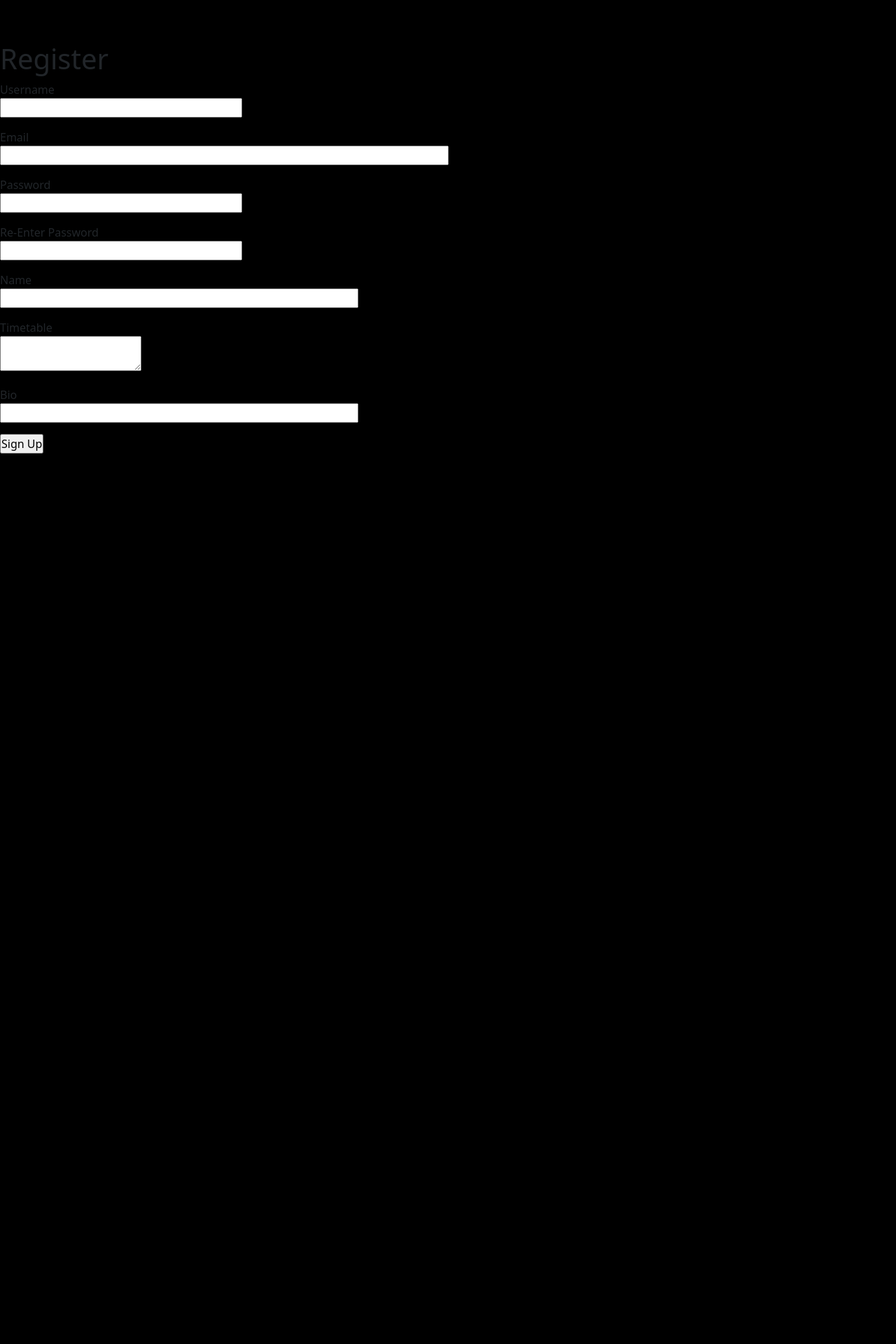
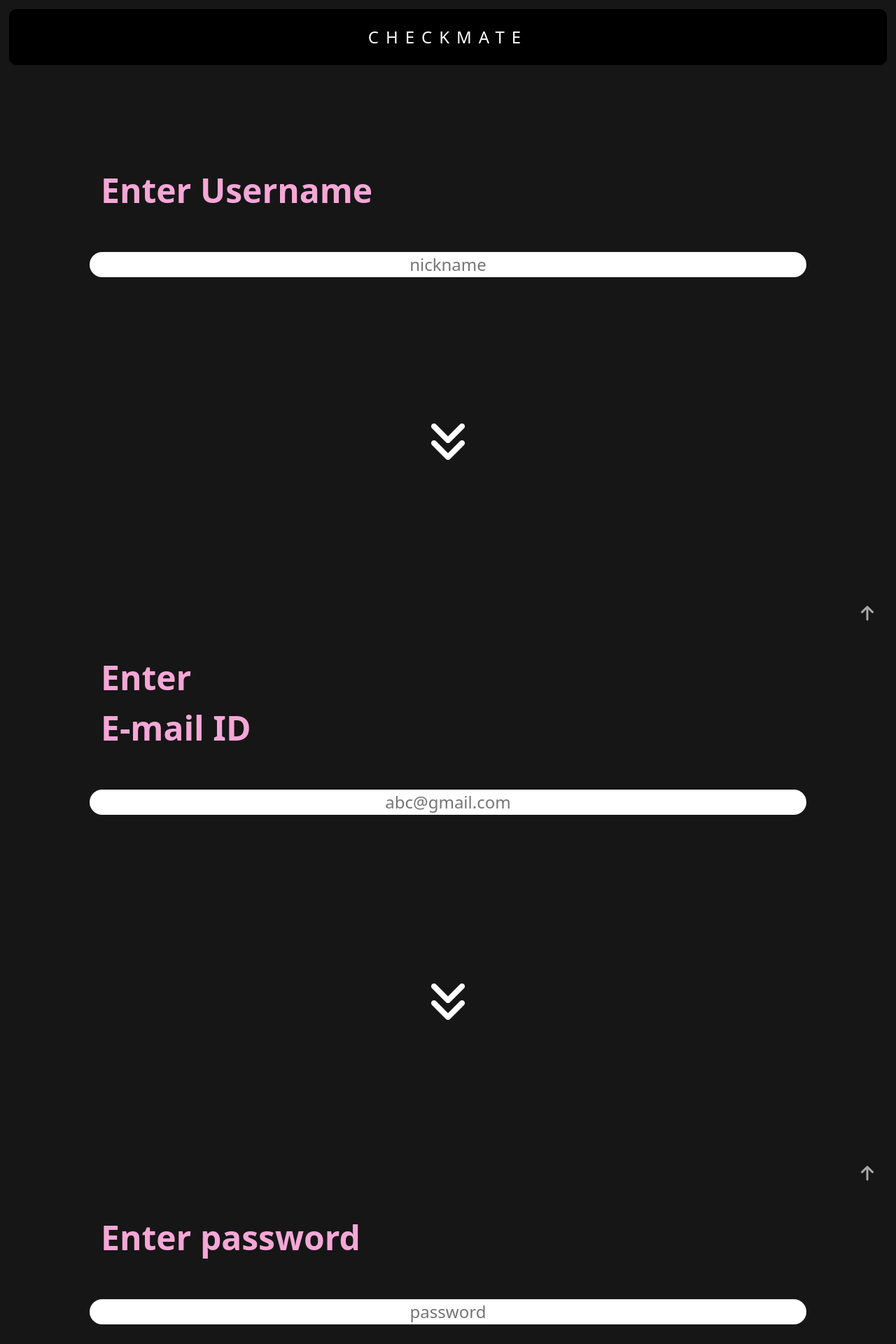
Before and after one commit to ro-jc/checkmate, a Flask app: page /signup in a window 1280 px wide. Shown: the top 1920 px of the page at 70% size. Before the commit the page ends 648 px from the top, so only its background shows below. Run offline with Flask 3, Linux system fonts and the light colour scheme; some libraries are stand-ins or nearby versions.

Commit message:
signup page 99percent completed

```diff
--- a/checkmate/forms.py
+++ b/checkmate/forms.py
@@ -27,16 +27,16 @@ class LoginForm(FlaskForm):
 
 
 class SignUpForm(FlaskForm):
-    username = StringField("Username", validators=[DataRequired()])
-    email = StringField("Email", validators=[Email()])
-    password = PasswordField("Password", validators=[DataRequired()])
+    username = StringField("", validators=[DataRequired()])
+    email = StringField("", validators=[Email()])
+    password = PasswordField("", validators=[DataRequired()])
     password2 = PasswordField(
-        "Re-Enter Password", validators=[DataRequired(), EqualTo("password")]
+        "", validators=[DataRequired(), EqualTo("password")]
     )
-    name = StringField("Name", validators=[DataRequired()])
-    timetable = TextAreaField("Timetable", validators=[DataRequired()])
+    name = StringField("", validators=[DataRequired()])
+    timetable = TextAreaField("", validators=[DataRequired()])
     bio = StringField("Bio")
-    submit = SubmitField("Sign Up")
+    submit = SubmitField("REGISTER")
 
     def validate_username(self, username):
         db = get_db()
--- a/checkmate/static/script.js
+++ b/checkmate/static/script.js
@@ -32,3 +32,12 @@ function closeNav() {
     document.getElementById("mySidenav").style.width = "0";
     document.getElementById("main").style.marginRight = "0";
 }
+
+
+vhpx = document.documentElement.clientHeight
+function scrollDown() {
+    window.scrollBy(0, vhpx);
+}
+function scrollUp() {
+    window.scrollBy(0, -vhpx);
+}
--- a/checkmate/static/styleOne.css
+++ b/checkmate/static/styleOne.css
@@ -5,14 +5,21 @@
 }
 
 body{
-    background: #000000;
+    background: #1c1c1c;
+    background:rgb(22, 22, 22);
     scrollbar-width: none;
     -ms-overflow-style: none;
-
+    -webkit-user-select: none;
+    /* Safari */
+    -ms-user-select: none;
+    /* IE 10 and IE 11 */
+    user-select: none;
+    /* Standard syntax */
 }
 body::-webkit-scrollbar {
     display: none;
 }
+
 .reqBar{
     height: 7.5vh;
     width: 100vw;
@@ -331,12 +338,12 @@ body::-webkit-scrollbar {
     position: fixed;
     width: 100vw;
     bottom: 2vh;
-    background: #000;
+    /* background: #000; */
 }
 .signupBtn, .loginBtn{
     text-decoration: none;
     font-size: 1.8rem;
-    border: 5px solid grey;
+    border: 5px solid rgb(190, 0, 82);
     padding: 0.2rem 0rem;
     width: 36vw;
     display: flex;
@@ -349,7 +356,7 @@ body::-webkit-scrollbar {
     font-weight: bolder;
 }
 .signupBtn{
-    background: grey;
+    background: rgb(190, 0, 82);
     color: #000;
     font-weight: bolder;
 }
@@ -440,7 +447,197 @@ body::-webkit-scrollbar {
     font-size: 1.5rem;
     letter-spacing: 10px;
 }
+.loginLogoBar {
+    position: fixed;
+    background: #000;
+    top: 0;
+    width: calc(100vw - 26px);
+    border-radius: 10px;
+    height: 10vh;
+    margin: 13px;
+    display: flex;
+    justify-content: center;
+    /* background: rgb(48, 48, 48); */
+    align-items: center;
+    color: white;
+    font-size: 1.5rem;
+    letter-spacing: 10px;
+    z-index: 99999;
+}
 .homeBtn{
     color: white;
     font-size: 1.4rem;
 }
+
+
+form label {
+    background: #000;
+}
+.registerForm input {
+    text-align: center;
+    width: 80vw;
+}
+.registerForm textarea {
+    width: 80vw;
+    height: 15vh;
+    border-radius: 25px;
+    border: none;
+}
+
+
+.entryForm{
+    width: 80vw;
+    position: absolute;
+    top: 20vh;
+    display: flex;
+    justify-content: center;
+    flex-direction: column;
+    /* align-items: center; */
+}
+.enterInfo{
+    color: rgb(245, 167, 214);
+    padding: 1rem;
+    font-size: 3rem;
+    font-weight: bold;
+}
+.enterUsername{
+    font-size: 1.5rem ;
+    height: calc(100vh - 13vh);
+    /* background: red; */
+    display: flex;
+    justify-content: center;
+    align-items: center;
+    flex-direction: column;
+    position: relative;
+}
+
+.enterMail{
+    font-size: 1.5rem;
+    height: 100vh;
+    display: flex;
+    justify-content: center;
+    align-items: center;
+    flex-direction: column;
+    position: relative;
+}
+.enterPassword{
+    font-size: 1.5rem;
+    height: 100vh;
+    /* background: red; */
+    display: flex;
+    justify-content: center;
+    align-items: center;
+    flex-direction: column;
+    position: relative;
+}
+.enterRePassword{
+    font-size: 1.5rem;
+    height: 100vh;
+    display: flex;
+    justify-content: center;
+    align-items: center;
+    flex-direction: column;
+    position: relative;
+}
+.enterName{
+    font-size: 1.5rem;
+    height: 100vh;
+    /* background: red; */
+    display: flex;
+    justify-content: center;
+    align-items: center;
+    position: relative;
+    flex-direction: column;
+}
+.enterTT{
+    font-size: 1.5rem;
+    height: 100vh;
+    display: flex;
+    justify-content: center;
+    align-items: center;
+    flex-direction: column;
+    position: relative;
+    /* background: blue; */
+}
+.enterSubmit{
+    /* font-size: 1.5rem;
+    height: 100vh;
+    display: flex;
+    justify-content: center;
+    align-items: center;
+    position: relative; */
+    width: 100%;
+    display: flex;
+    justify-content: start;
+    align-items: center;
+    /* font-size: 1rem; */
+    /* font-weight: bold; */
+}
+
+
+.swipeDown{
+    font-size: 4rem;
+    position: absolute;
+    bottom: 10vh;
+    animation: mover 0.5s infinite alternate;
+    color: white;
+}
+.goPrevious {
+    font-size: 1.5rem;
+    position: absolute;
+    top: 13.5vh;
+    right: 2rem;
+    color: darkgrey;
+}
+
+@-webkit-keyframes mover {
+    0% {
+        transform: translateY(0);
+    }
+
+    100% {
+        transform: translateY(-15px);
+    }
+}
+
+@keyframes mover {
+    0% {
+        transform: translateY(0);
+    }
+
+    100% {
+        transform: translateY(-15px);
+    }
+}
+
+.registerBtn{
+    margin: 20px 0 0 0;
+    /* width: calc(80vw - 20px); */
+    background: rgb(190, 0, 82);
+    border: none;
+    color: white;
+    padding: 5px;
+    border-radius: 50px;
+}
+.inputBox{
+    border-radius: 50px;
+    border: none;
+    background: #ffffff;
+}
+.topExt{
+    position: fixed;
+    top: 0;
+    width: 100vw;
+    height: 13vh;
+    background: rgb(22, 22, 22);
+    z-index: 9999999;
+}
+#submit{
+    /* width: 45vw; */
+    /* position: absolute; */
+    margin-top: 30px;
+    font-size: 1.5rem;
+    font-weight: bold;
+    /* letter-spacing: 3px; */
+    /* right: 0; */
+}
--- a/checkmate/templates/signup.html
+++ b/checkmate/templates/signup.html
@@ -1,58 +1,89 @@
 {% extends "base.html" %}
 
 {% block content %}
-    <h1>Register</h1>
-    <form action="" method="post">
+
+<div class="topExt"><div class="loginLogoBar">CHECKMATE</div></div>
+    <form class="registerForm" action="" method="post">
         {{ form.hidden_tag() }}
-        <p>
+        <div class="enterUsername">
+            <div class="entryForm">
+            <div class="enterInfo">Enter Username</div>
             {{ form.username.label }}<br>
-            {{ form.username(size=32) }}<br>
+            {{ form.username(size=32,placeholder="nickname",class="inputBox") }}<br>
             {% for error in form.username.errors %}
             <span style="color: red;">[{{ error }}]</span>
             {% endfor %}
-        </p>
-        <p>
+            </div>
+            <i onclick="scrollDown()" class="swipeDown fa-solid fa-angles-down"></i>
+        </div>
+        <div class="enterMail">
+            <i onclick="scrollUp()" class="goPrevious fa-solid fa-arrow-up"></i>
+            <div class="entryForm">
+            <div class="enterInfo">Enter <br> E-mail ID</div>
             {{ form.email.label }}<br>
-            {{ form.email(size=64) }}<br>
+            {{ form.email(size=64,placeholder="abc@gmail.com",class="inputBox") }}<br>
             {% for error in form.email.errors %}
             <span style="color: red;">[{{ error }}]</span>
             {% endfor %}
-        </p>
-        <p>
+            </div>
+            <i onclick="scrollDown()" class="swipeDown fa-solid fa-angles-down"></i>
+        </div>
+        <div class="enterPassword">
+            <i onclick="scrollUp()" class="goPrevious fa-solid fa-arrow-up"></i>
+            <div class="entryForm">
+            <div class="enterInfo">Enter password</div>
             {{ form.password.label }}<br>
-            {{ form.password(size=32) }}<br>
+            {{ form.password(size=32,placeholder="password",class="inputBox") }}<br>
             {% for error in form.password.errors %}
             <span style="color: red;">[{{ error }}]</span>
             {% endfor %}
-        </p>
-        <p>
+            </div>
+            <i onclick="scrollDown()" class="swipeDown fa-solid fa-angles-down"></i>
+        </div>
+        <div class="enterRePassword">
+            <i onclick="scrollUp()" class="goPrevious fa-solid fa-arrow-up"></i>
+            <div class="entryForm">
+            <div class="enterInfo">Re-enter password</div>
             {{ form.password2.label }}<br>
-            {{ form.password2(size=32) }}<br>
+            {{ form.password2(size=32,placeholder="password",class="inputBox") }}<br>
             {% for error in form.password2.errors %}
             <span style="color: red;">[{{ error }}]</span>
             {% endfor %}
-        </p>
-        <p>
+            </div>
+            <i onclick="scrollDown()" class="swipeDown fa-solid fa-angles-down"></i>
+        </div>
+        <div class="enterName">
+            <i onclick="scrollUp()" class="goPrevious fa-solid fa-arrow-up"></i>
+            <div class="entryForm">
+            <div class="enterInfo">Enter <br> your Name</div>
             {{ form.name.label }}<br>
-            {{ form.name(size=50) }}<br>
+            {{ form.name(size=50,placeholder="Full Name",class="inputBox") }}<br>
             {% for error in form.name.errors %}
             <span style="color: red;">[{{ error }}]</span>
             {% endfor %}
-        </p>
-        <p>
+            </div>
+            <i onclick="scrollDown()" class="swipeDown fa-solid fa-angles-down"></i>
+        </div>
+        <div class="enterTT">
+            <i onclick="scrollUp()" class="goPrevious fa-solid fa-arrow-up"></i>
+            <div class="entryForm">
+            <div class="enterInfo">Enter TimeTable</div>
             {{ form.timetable.label }}<br>
             {{ form.timetable() }}<br>
+            <div class="enterSubmit">{{ form.submit(class="registerBtn") }}</div>
             {% for error in form.timetable.errors %}
             <span style="color: red;">[{{ error }}]</span>
             {% endfor %}
-        </p>
-        <p>
+            </div>
+            <!-- <i onclick="scrollDown()" class="swipeDown fa-solid fa-angles-down"></i> -->
+        </div>
+        <!-- <p>
             {{ form.bio.label }}<br>
             {{ form.bio(size=50) }}<br>
             {% for error in form.bio.errors %}
             <span style="color: red;">[{{ error }}]</span>
             {% endfor %}
-        </p>
-        <p>{{ form.submit() }}</p>
+        </p> -->
+        <!-- <div class="enterSubmit">{{ form.submit() }}</div> -->
     </form>
 {% endblock %}
```
